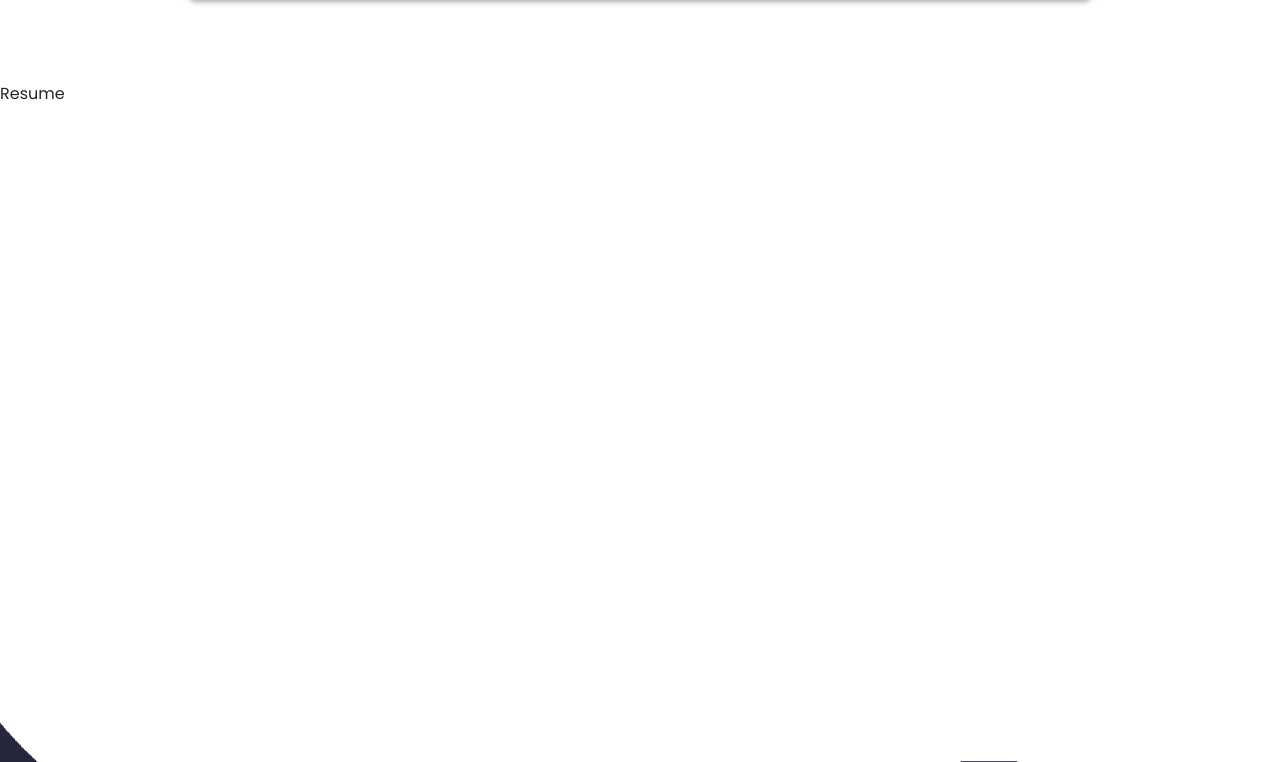
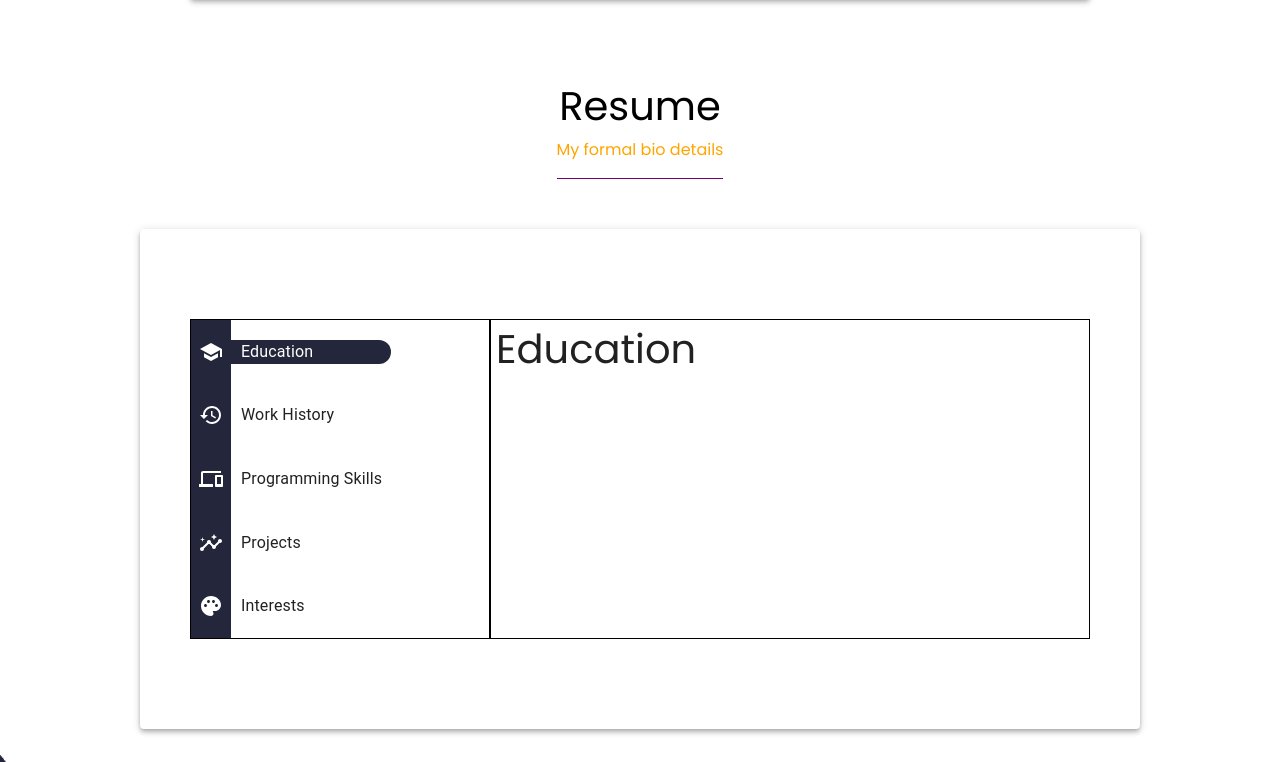
Before and after one commit to Knani123/MyCV, a React (Create React App) app: page / in a window 1280 px wide. Shown: the part 1518-2280 px from the top of the page. Built offline with nearby package versions, Linux system fonts and the light colour scheme; a web font is replaced by a local one.

Commit message:
Add Resume

```diff
--- a/src/PortfolioContainer/Contact/Contact.css
+++ b/src/PortfolioContainer/Contact/Contact.css
@@ -66,6 +66,7 @@ h4 {
   display: flex;
   justify-content: center;
   align-items: center;
+  color: white !important;
 }
 img {
   width: 100%;
--- a/src/PortfolioContainer/Home/Header/LeftHead/LeftHead.css
+++ b/src/PortfolioContainer/Home/Header/LeftHead/LeftHead.css
@@ -2,7 +2,7 @@
   width: 250px;
 }
 .css-4t3x6l-MuiPaper-root-MuiDrawer-paper {
-  background-image: url("../../../../assets/Home/bg.jpg");
+  background-image: url("../../../../assets/Home/bg.jpg") !important;
 }
 .drawer-container {
   margin-bottom: 15px;
--- a/src/PortfolioContainer/Home/Header/LeftHead/LeftHead.js
+++ b/src/PortfolioContainer/Home/Header/LeftHead/LeftHead.js
@@ -37,7 +37,8 @@ export default function LeftHead() {
       onKeyDown={toggleDrawer(anchor, false)}
     >
       <List>
-        {["home", "about", "resume", "contact"].map((text, index) => (
+        {["home", "about", "resume", "Testimonial", "contact"].map(
+          (text, index) => (
             <ListItem key={text} disablePadding>
               <ListItemButton>
                 <ListItemIcon sx={{ color: "white" }}>
@@ -48,7 +49,8 @@ export default function LeftHead() {
                 </a>
               </ListItemButton>
             </ListItem>
-        ))}
+          )
+        )}
       </List>
     </Box>
   );
--- a/src/PortfolioContainer/Home/Profile/Profile.js
+++ b/src/PortfolioContainer/Home/Profile/Profile.js
@@ -1,4 +1,5 @@
 import React from "react";
+import { Link } from "react-scroll";
 import Typical from "react-typical";
 import "./Profile.css";
 const Profile = () => {
@@ -73,7 +74,10 @@ const Profile = () => {
               </span>
             </div>
             <div className="profile-options">
-              <button className="btn primary-btn"> Hire me</button>
+              {" "}
+              <Link to="contact" smooth={true} duration={1500}>
+                <button className="btn primary-btn"> Hire me</button>
+              </Link>
               <a
                 href={require(".././cv/resume.pdf")}
                 target="_blank"
--- a/src/PortfolioContainer/Resume/Resume.css
+++ b/src/PortfolioContainer/Resume/Resume.css
@@ -1,9 +1,98 @@
-.Resume-container {
+.resume-container {
   width: 100%;
-  height: 100vh;
+  height: 105vh;
   background-color: white;
   /* border: 1px solid black; */
   position: relative;
   padding: 0;
   margin: 0;
+  display: flex;
+  flex-direction: column;
+  /* justify-content: center; */
+  align-items: center;
 }
+
+.resume-head {
+  text-align: center;
+  margin-bottom: 50px;
+}
+.resume-section {
+  height: 500px;
+  display: flex;
+  justify-content: center;
+  align-items: center;
+  padding: 10px 50px;
+  margin: 0;
+}
+.resume-jalon {
+  width: 300px;
+  height: 320px;
+  padding: 0px;
+  border: 1px solid black;
+  display: flex;
+}
+
+.resume-details {
+  width: 600px;
+  height: 320px;
+  padding: 5px;
+  border: 1px solid black;
+  z-index: 100;
+}
+.icon2 {
+  width: 40px;
+  height: 100%;
+  background-color: #24263b;
+  color: white;
+}
+.jalon {
+  height: 100%;
+}
+.icon2,
+.jalon {
+  display: flex;
+  justify-content: space-around;
+  align-items: center;
+  flex-direction: column;
+}
+
+.jalon-item {
+  position: relative;
+  display: flex;
+  width: 160px;
+}
+.jalon-item span {
+  position: absolute;
+  height: 100%;
+  background-color: #24263b;
+  border-radius: 0 16px 16px 0;
+}
+@media screen and (max-width: 900px) {
+  .resume-details {
+    width: auto;
+    height: 320px;
+    min-width: 220px;
+  }
+  .resume-jalon {
+    width: 220px;
+  }
+  .icon2 {
+    width: 30px;
+  }
+  .resume-section {
+    flex-wrap: wrap;
+    height: auto;
+  }
+  .resume-container {
+    height: auto;
+    min-height: 100vh;
+  }
+  .resume-head {
+    margin-bottom: 5px;
+  }
+}
+@media screen and (max-width: 650px) {
+  .resume-jalon {
+    height: 200px;
+  }
+}
--- a/src/PortfolioContainer/Resume/Resume.js
+++ b/src/PortfolioContainer/Resume/Resume.js
@@ -1,9 +1,179 @@
-import React from "react";
+import { Divider, Grow, Paper, Typography } from "@mui/material";
+
+import React, { useState } from "react";
+import SchoolIcon from "@mui/icons-material/School";
+import HistoryIcon from "@mui/icons-material/History";
+import DevicesIcon from "@mui/icons-material/Devices";
+import InsightsIcon from "@mui/icons-material/Insights";
+import PaletteIcon from "@mui/icons-material/Palette";
 import "./Resume.css";
+import { useRef } from "react";
 const Resume = () => {
+  const Education = useRef(null);
+  const Work = useRef(null);
+  const Skills = useRef(null);
+  const Projects = useRef(null);
+  const Interests = useRef(null);
+  const [ref, setRef] = useState({ nb: "Education" });
+  const handelClick = (myref) => {
+    setRef({ ...ref, nb: myref.current.className });
+  };
   return (
-    <div className="Resume-container" id="resume">
-      Resume
+    <div className="resume-container" id="resume">
+      <div className="resume-head">
+        <h1 style={{ color: "black" }}>Resume</h1>
+        <p style={{ color: "orange" }}>My formal bio details</p>
+        <Divider
+          sx={{
+            backgroundColor: "purple",
+          }}
+        />{" "}
+      </div>
+      <div className="resume-section">
+        {" "}
+        <Paper className="resume-section" elevation={4}>
+          <div className="resume-jalon">
+            <div className="icon2">
+              <SchoolIcon
+                sx={{ cursor: "pointer" }}
+                onClick={() => handelClick(Education)}
+              />
+              <HistoryIcon
+                sx={{ cursor: "pointer" }}
+                onClick={() => handelClick(Work)}
+              />
+              <DevicesIcon
+                sx={{ cursor: "pointer" }}
+                onClick={() => handelClick(Skills)}
+              />
+              <InsightsIcon
+                sx={{ cursor: "pointer" }}
+                onClick={() => handelClick(Projects)}
+              />
+              <PaletteIcon
+                sx={{ cursor: "pointer" }}
+                onClick={() => handelClick(Interests)}
+              />
+            </div>
+            <div className="jalon">
+              <span
+                className="jalon-item"
+                onClick={() => handelClick(Education)}
+              >
+                <span
+                  className="Education"
+                  ref={Education}
+                  style={{
+                    width: ref.nb === "Education" ? "100%" : 0,
+                    transition: "width 1s",
+                  }}
+                ></span>
+                <Typography
+                  sx={{ cursor: "pointer", paddingLeft: "10px" }}
+                  style={{
+                    color: ref.nb === "Education" && "white",
+                    transition: "color 1s",
+                    zIndex: 100,
+                  }}
+                >
+                  Education
+                </Typography>
+              </span>
+              <span className="jalon-item" onClick={() => handelClick(Work)}>
+                <span
+                  className="Work"
+                  ref={Work}
+                  style={{
+                    width: ref.nb === "Work" ? "100%" : 0,
+                    transition: "width 1s",
+                  }}
+                ></span>{" "}
+                <Typography
+                  sx={{ cursor: "pointer", paddingLeft: "10px" }}
+                  style={{
+                    color: ref.nb === "Work" && "white",
+                    transition: "color 1s",
+                    zIndex: 100,
+                  }}
+                >
+                  Work History
+                </Typography>{" "}
+              </span>
+              <span className="jalon-item" onClick={() => handelClick(Skills)}>
+                <span
+                  className="Skills"
+                  ref={Skills}
+                  style={{
+                    width: ref.nb === "Skills" ? "100%" : 0,
+                    transition: "width 1s",
+                  }}
+                ></span>{" "}
+                <Typography
+                  sx={{ cursor: "pointer", paddingLeft: "10px" }}
+                  style={{
+                    color: ref.nb === "Skills" && "white",
+                    transition: "color 1s",
+                    zIndex: 100,
+                  }}
+                >
+                  Programming Skills
+                </Typography>{" "}
+              </span>
+              <span
+                className="jalon-item"
+                onClick={() => handelClick(Projects)}
+              >
+                <span
+                  className="Projects"
+                  ref={Projects}
+                  style={{
+                    width: ref.nb === "Projects" ? "100%" : 0,
+                    transition: "width 1s",
+                  }}
+                ></span>{" "}
+                <Typography
+                  sx={{ cursor: "pointer", paddingLeft: "10px" }}
+                  style={{
+                    color: ref.nb === "Projects" && "white",
+                    transition: "color 1s",
+                    zIndex: 100,
+                  }}
+                >
+                  Projects
+                </Typography>{" "}
+              </span>
+              <span
+                className="jalon-item"
+                onClick={() => handelClick(Interests)}
+              >
+                <span
+                  className="Interests"
+                  ref={Interests}
+                  style={{
+                    width: ref.nb === "Interests" ? "100%" : 0,
+                    transition: "width 1s",
+                  }}
+                ></span>{" "}
+                <Typography
+                  sx={{ cursor: "pointer", paddingLeft: "10px" }}
+                  style={{
+                    color: ref.nb === "Interests" && "white",
+                    transition: "color 1s",
+                    zIndex: 100,
+                  }}
+                >
+                  Interests
+                </Typography>
+              </span>
+            </div>
+          </div>
+          <div className="resume-details">
+            <Grow in timeout={1000}>
+              <h1>{ref.nb}</h1>
+            </Grow>
+          </div>
+        </Paper>
+      </div>
       <img
         src={require("../../assets/Home/shapeBg2.png")}
         alt=""
```
Also changed, not shown: src/PortfolioContainer/Contact/Contact.js (+0 -7 lines). Lines whose indentation alone changed are shown as unchanged.
